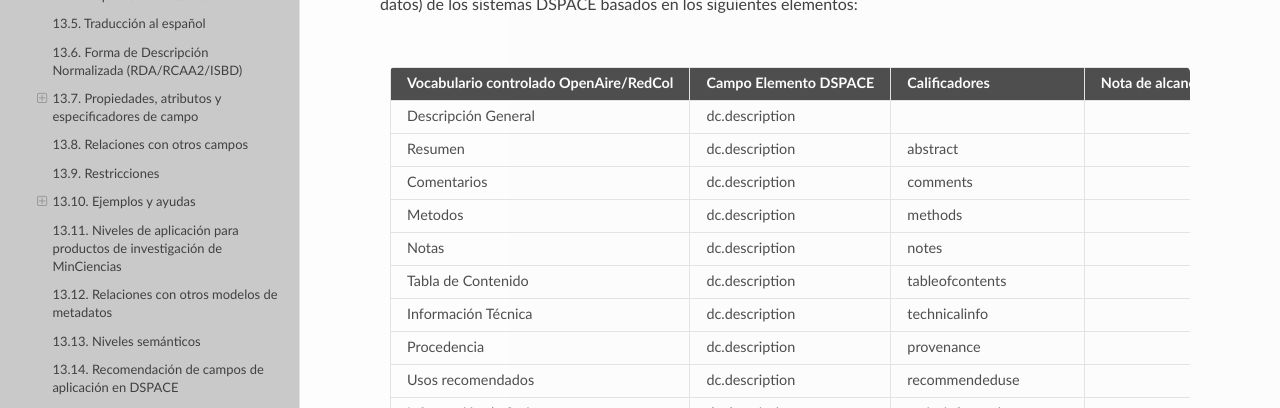
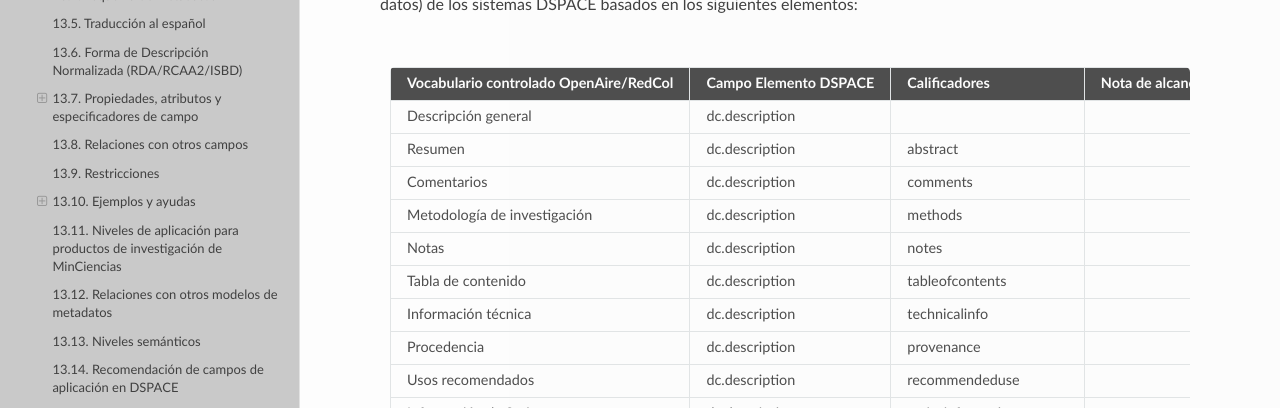
Before and after one commit to rcic/openaire4, a Sphinx documentation site: the page built from docs/field_description.rst, in a window 1280 px wide and 900 px high, scrolled down 4565 px. Shown: the part 151-559 px from the top of the window. Built offline with Sphinx 7.4.7 and the Read the Docs theme 2.0.0, drawn with Linux system fonts in a browser that asks for light colours; some web fonts are replaced; a script that is not in the unit is left out.

Commit message:
Update field_description.rst

```diff
--- a/docs/field_description.rst
+++ b/docs/field_description.rst
@@ -221,19 +221,19 @@ Se recomienda crear/modificar el componente de registro de metadatos (y sus corr
 +-----------------------------------------------------------------+-----------------------+---------------------------+-----------------+
 | Vocabulario controlado OpenAire/RedCol                          | Campo Elemento DSPACE | Calificadores             | Nota de alcance |
 +=================================================================+=======================+===========================+=================+
-| Descripción General                                             | dc.description        |                           |                 |
+| Descripción general                                             | dc.description        |                           |                 |
 +-----------------------------------------------------------------+-----------------------+---------------------------+-----------------+
 | Resumen                                                         | dc.description        | abstract                  |                 |
 +-----------------------------------------------------------------+-----------------------+---------------------------+-----------------+
 | Comentarios                                                     | dc.description        | comments                  |                 |
 +-----------------------------------------------------------------+-----------------------+---------------------------+-----------------+
-| Metodos                                                         | dc.description        | methods                   |                 |
+| Metodología de investigación                                    | dc.description        | methods                   |                 |
 +-----------------------------------------------------------------+-----------------------+---------------------------+-----------------+
 | Notas                                                           | dc.description        | notes                     |                 |
 +-----------------------------------------------------------------+-----------------------+---------------------------+-----------------+
-| Tabla de Contenido                                              | dc.description        | tableofcontents           |                 |
+| Tabla de contenido                                              | dc.description        | tableofcontents           |                 |
 +-----------------------------------------------------------------+-----------------------+---------------------------+-----------------+
-| Información Técnica                                             | dc.description        | technicalinfo             |                 |
+| Información técnica                                             | dc.description        | technicalinfo             |                 |
 +-----------------------------------------------------------------+-----------------------+---------------------------+-----------------+
 | Procedencia                                                     | dc.description        | provenance                |                 |
 +-----------------------------------------------------------------+-----------------------+---------------------------+-----------------+
```
